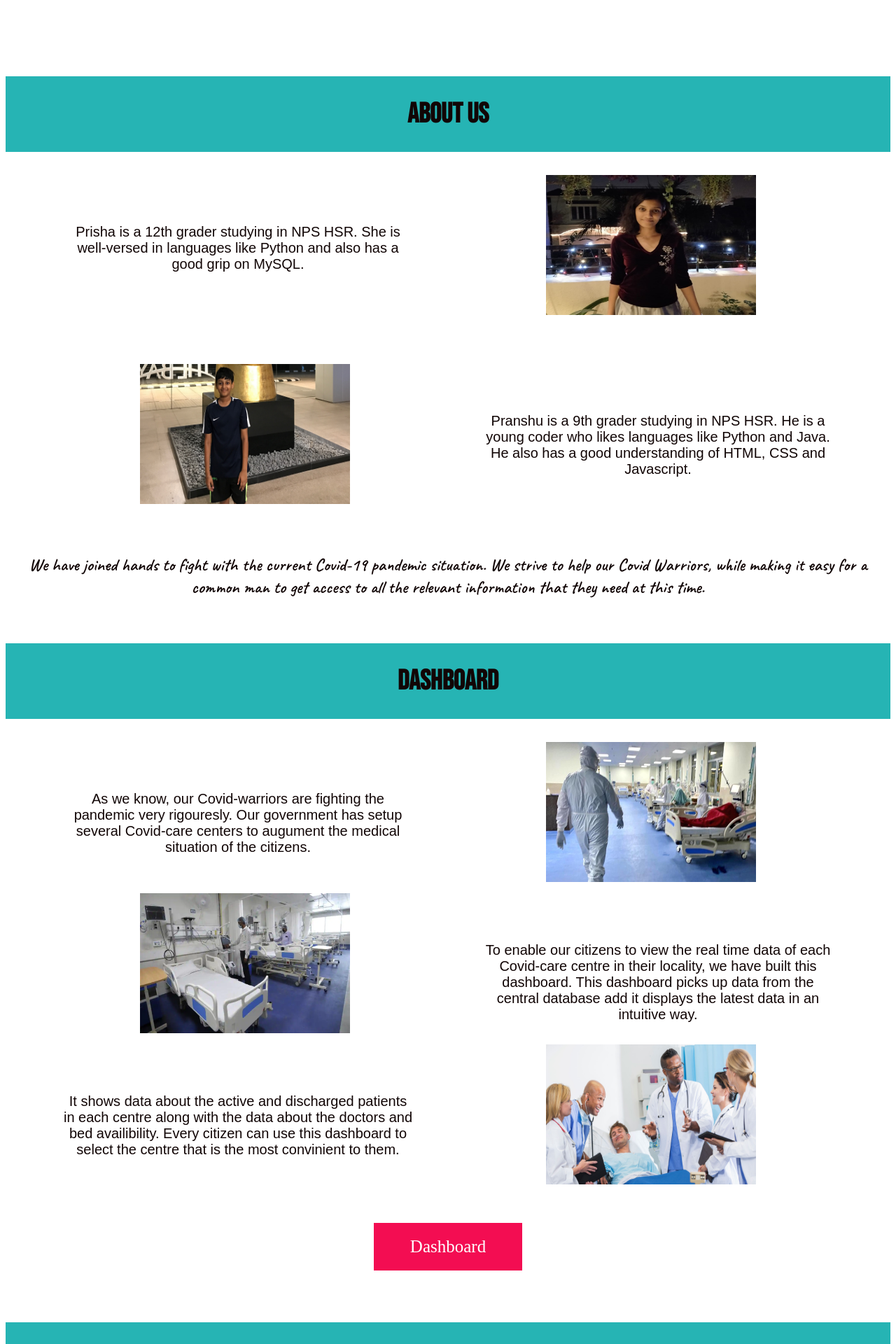
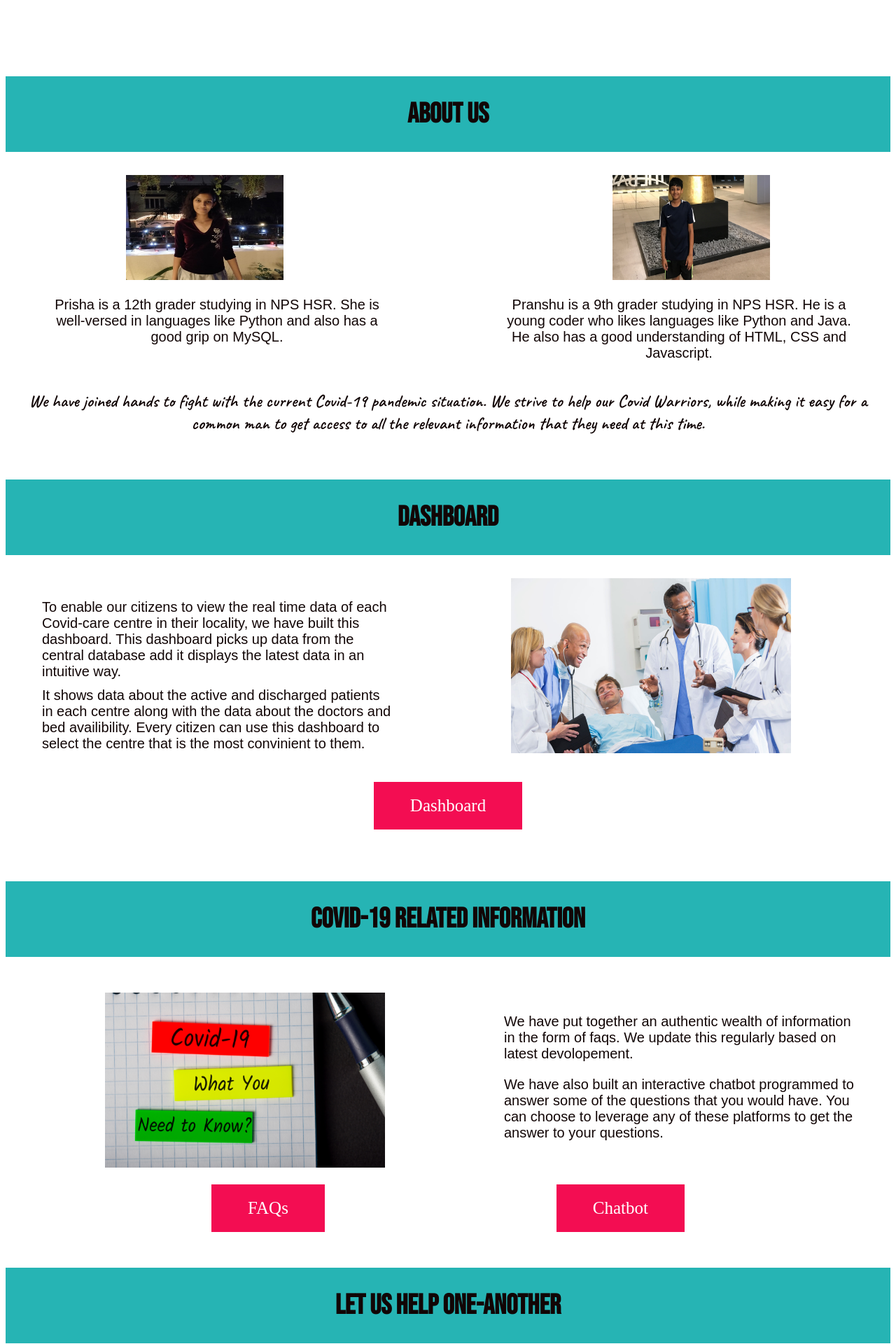
Before and after one commit to pranshupgoel/Crystal-Ball, a Flask app: page / in a window 1280 px wide. Shown: the part 500-2420 px from the top of the page at 70% size. Run offline with Flask 2, Linux system fonts and the light colour scheme; parts of the project's set-up code (start-up, migrations or seed data) failed here and were passed over.

Commit message:
Add files via upload

```diff
--- a/templates/chatbot.html
+++ b/templates/chatbot.html
@@ -81,13 +81,11 @@
       const msgHTML = `
 <div class="msg ${side}-msg">
   <div class="msg-img" style="background-image: url(${img})"></div>
-
   <div class="msg-bubble">
     <div class="msg-info">
       <div class="msg-info-name">${name}</div>
       <div class="msg-info-time">${formatDate(new Date())}</div>
     </div>
-
     <div class="msg-text">${text}</div>
   </div>
 </div>
--- a/templates/index.html
+++ b/templates/index.html
@@ -47,33 +47,33 @@
 
         .leftpara {
             color: rgb(17, 5, 5);
-            padding: 50px 50px;
-            text-align: center;
+            padding: 10px 10px;
+            text-align: left;
             font-size: 20px;
-            position: absolute; left: 40; width: 500px;
+            position: absolute; left: 50; width: 500px;
             font-family: 'Alegreya Sans', sans-serif;
         }
         .rightpara {
             color: rgb(17, 5, 5);
-            padding: 50px 50px;
-            text-align: center;
+            padding: 10px 10px;
+            text-align: left;
             font-size: 20px;
-            position: absolute; right: 40; width: 500px;
+            position: absolute; right: 50; width: 500px;
             font-family: 'Alegreya Sans', sans-serif;
         }
 
         .rightpic {
             position: absolute;
-            right: 200;
-            width: 300px;
-            height: 200px;
+            right: 150;
+            width: 400px;
+            height: 250px;
             text-align:center;
         }
         .leftpic {
             position: absolute;
-            left: 200;
-            width: 300px;
-            height: 200px;
+            left: 150;
+            width: 400px;
+            height: 250px;
             text-align:center;
         }
 
@@ -108,33 +108,34 @@
     </div>
 
     <div>
-        <p class="leftpara">
+        <img src="{{ prisha }}" style="position: absolute; left: 180; width: 225px; height: 150px; text-align:center;">
+        <img src="{{ pranshu }}" style="position: absolute; right: 180; width: 225px; height: 150px; text-align:center;">
+        <br><br><br><br><br><br><br><br>
+        <p class="leftpara" style="text-align: center;">
             Prisha is a 12th grader studying in NPS HSR.
             She is well-versed in languages like Python and also has a good grip on MySQL.
         </p>
-        <img src="{{ prisha }}" class="rightpic">
+
     </div>
-
-    <br><br><br><br><br><br><br><br><br><br><br><br><br><br><br>
-
     <div>
-        <p class="rightpara">
+        <p class="rightpara" style="text-align: center;">
             Pranshu is a 9th grader studying in NPS HSR.
             He is a young coder who likes languages like Python and Java.
             He also has a good understanding of HTML, CSS and Javascript.
         </p>
-        <img src="{{ pranshu }}" class="leftpic">
+
     </div>
 
-    <br><br><br><br><br><br><br><br><br><br><br><br>
+    <br><br><br><br><br><br>
 
         <p style="
             color: rgb(17, 5, 5);
             padding: 30px 20px;
             text-align: center;
             font-size: 25px;
-            font-family: 'Caveat', cursive;"
-        >
+            font-family: 'Caveat', cursive;
+            ">
+
             We have joined hands to fight with the current Covid-19 pandemic situation.
             We strive to help our Covid Warriors, while making it easy for a common man
             to get access to all the relevant information that they need at this time.
@@ -145,39 +146,24 @@
 
         </div>
 
-            <img src="{{ hospital1 }}" class="rightpic">
+            <img src="{{ hospital3 }}" class= "rightpic">
 
             <p class="leftpara">
-                As we know, our Covid-warriors are fighting the pandemic very rigouresly.
-                Our government has setup several Covid-care centers to augument the medical situation of the citizens.
-
-            </p>
-
-            <br><br><br><br><br><br><br><br><br><br><br><br>
-
-            <img src="{{ hospital2 }}"
-                style="position: absolute;" class= "leftpic">
-
-            <p class="rightpara">
-
                 To enable our citizens to view the real time data of each Covid-care centre in their locality,
                 we have built this dashboard. This dashboard picks up data from the central database add it
                 displays the latest data in an intuitive way.
-
             </p>
 
-            <br><br><br><br><br><br><br><br><br><br><br><br>
-
-            <img src="{{ hospital3 }}" class= "rightpic">
+            <br><br><br><br><br><br><br>
 
             <p class="leftpara">
                 It shows data about the active and discharged patients in each centre along with the data about
                 the doctors and bed availibility.
                 Every citizen can use this dashboard to select the centre that is the most convinient to them.
-                <br><br><br>
+
             </p>
 
-            <br><br><br><br><br><br><br><br><br><br><br><br>
+            <br><br><br><br><br><br><br>
 
             <p class="center">
                 <a href="http://127.0.0.1:5000/dashboard" class="button"> Dashboard </a><br><br>
@@ -186,33 +172,22 @@
             <div class="sub">
                 <h2> COVID-19 related Information </h2>
             </div>
+                <br>
 
-                <img src="{{ question1 }}" class= "rightpic">
-
-
-                <p class="leftpara">
-                    There is a lot of confusion about the pandemic in the society.
-                    We need a reliable source of info which can help us make a decision related to this pandemic.
-                </p>
-                <br><br><br><br><br><br><br><br><br><br><br><br>
-
-                <img src="{{ question2 }}" class= "leftpic">
 
                 <p class="rightpara">
                     We have put together an authentic wealth of information in the form of faqs.
                     We update this regularly based on latest devolopement.
                 </p>
+                <img src="{{ question1 }}" class= "leftpic">
+                <br><br><br><br><br>
 
-                <br><br><br><br><br><br><br><br><br><br><br><br>
-
-                <img src="{{ question3 }}" class= "rightpic">
-
-                <p class="leftpara">
+                <p class="rightpara">
                     We have also built an interactive chatbot programmed to answer some of the questions that you would have.
                     You can choose to leverage any of these platforms to get the answer to your questions.
                 </p>
 
-                <br><br><br><br><br><br><br><br><br><br><br><br>
+                <br><br><br><br><br><br><br><br><br><br>
 
 
                 <a href="http://127.0.0.1:5000/faq" class="button" style="position: absolute; left: 300;"> FAQs </a>
@@ -224,27 +199,14 @@
                     <h2> Let us help one-another </h2>
                 </div>
 
-                <img src="{{ donate3 }}" class= "rightpic">
 
-
-                <p class="leftpara">
-                    In these difficult times, we rely upon each other a lot.
-                    While the government has alloted for all medical needs,
-                    there are still a lot of areas where the public need help to ease other's pains.
-                </p>
-
-                <br><br><br><br><br><br><br><br><br><br><br><br>
-
-                <img src="{{ donate1 }}" class= "leftpic">>
-
-                    <p class="rightpara">
+                    <p class="leftpara">
                         If you have such a need, you can register below.
                         We will publish these requirments on our website so that others can
                         come forward to help you.
                     </p>
-                    <br><br><br><br><br><br><br><br><br><br><br><br>
-
-                    <img src="{{ donate2 }}" class= "rightpic">>
+                    <img src="{{ donate3 }}" class= "rightpic">
+                    <br><br><br><br><br><br><br>
 
                     <p class="leftpara">
                         Our Covid-care centeroften have some needs which public can help with.
@@ -252,13 +214,10 @@
                         If you wish to help anyone please click the following button:
                     </p>
 
-                    <br><br><br><br><br><br><br><br><br>
-                    <br><br><br><br><br><br><br><br><br>
+                    <br><br><br><br><br><br><br><br><br><br>
+
 
                     <a href="http://127.0.0.1:5000/help_needed" class="button" style="position: absolute; left: 300;"> Need Help </a>
                     <a href="http://127.0.0.1:5000/donate" class="button" style="position: absolute; right: 300;"> Give Help </a><br><br>
 
-                    <br><br><br><br><br><br><br><br><br>
-
-    </body>
-</html>
+                    <br><br><br><br><br><br>
```
